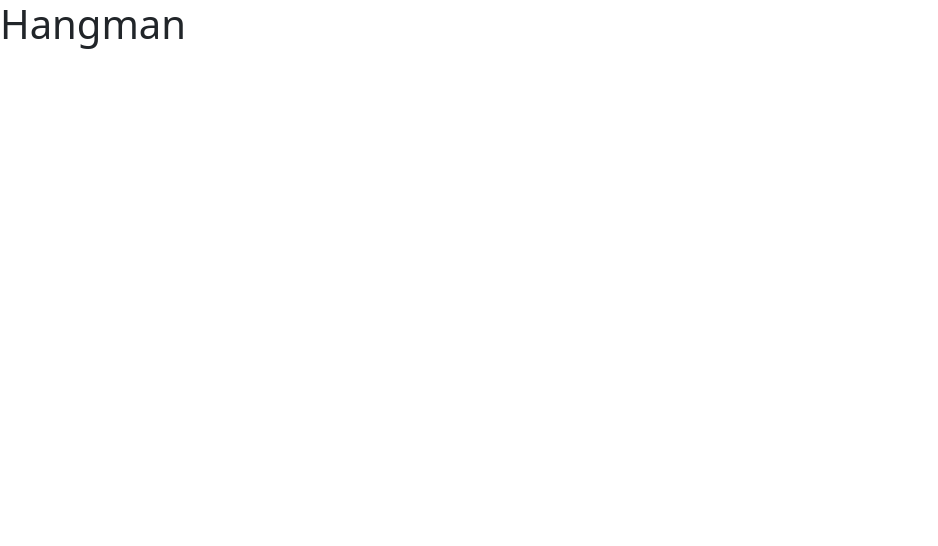
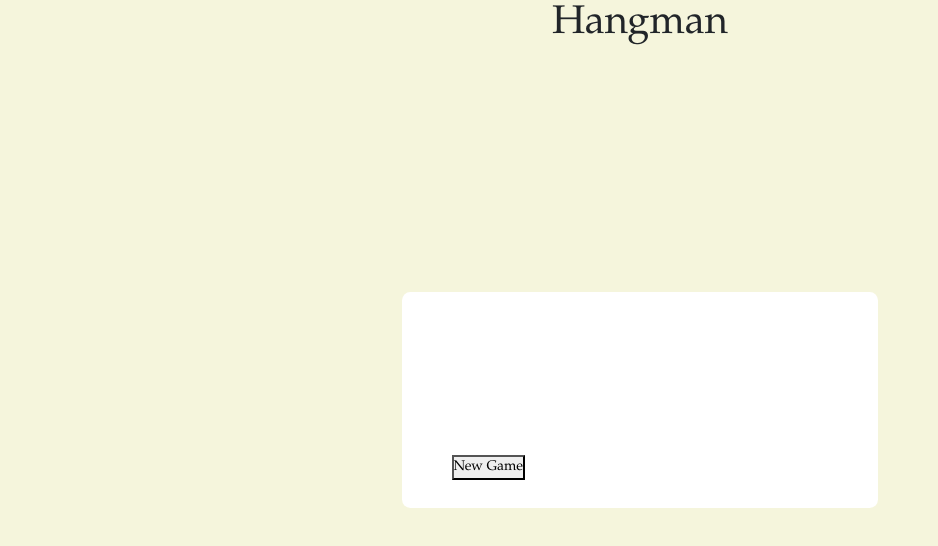
Before and after one commit to kayceewong/lab-project-1, a plain HTML site: page index.html in a window 1280 px wide. Shown: the whole page, without its empty margins (0-938 px from the left). Drawn offline with nearby package versions, Linux system fonts and the light colour scheme.

Commit message:
Updated files

```diff
--- a/css/style.css
+++ b/css/style.css
@@ -0,0 +1,35 @@
+* {
+  text-align: center;
+  padding: 0;
+  margin: 0;
+  box-sizing: border-box;
+  font-family: "Garamond", sans-serif;
+}
+
+body {
+  background-color: beige;
+}
+
+.container {
+  font-size: 14px;
+  background-color: #ffffff;
+  width: 90vw;
+  max-width: 34em;
+  position: absolute;
+  transform: translate(-50%, -50%);
+  top: 50%;
+  left: 50%;
+  padding: 2em;
+  border-radius: 0.6em;
+}
+
+#options-container {
+  text-align: center;
+}
+
+#options-container {
+  width: 100%;
+  display: flex;
+  justify-content: space-between;
+  margin:auto
+}
--- a/index.html
+++ b/index.html
@@ -13,7 +13,16 @@
 
 <body>
   <h1>Hangman</h1>
-
+<div class="container">
+  <div id="options-container"></div>
+  <div id="letter-container" class="letter-container hide"></div>
+  <div id="user-input-section"></div>
+  <div id="new-game-container" class="new-game-popup hide">
+    <div id="result-text"></div>
+    <button id="new-game-button">New Game</button>
+  <canvas id="canvas"></canvas>
+  </div>
+</div>
 
 
   <script src="https://cdn.jsdelivr.net/npm/bootstrap@5.3.0-alpha1/dist/js/bootstrap.bundle.min.js"
--- a/scripts/main.js
+++ b/scripts/main.js
@@ -0,0 +1,8 @@
+//
+const optionsContainer = document.getElementById('options-container');
+const letterContainer = document.getElementById('letter-container');
+const userInputSection = document.getElementById('user-input-section');
+const newGameContainer = document.getElementById('new-game-container');
+const newGameButton = document.getElementById('new-game-button');
+const resultText = document.getElementById('result-text');
+const canvas = document.getElementById('canvas');
```
